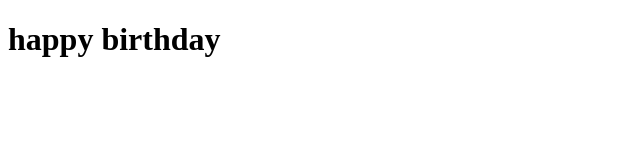
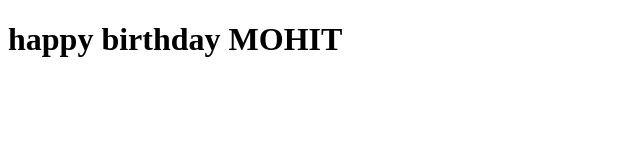
Before and after one commit to Harpal-Tandwal/wishes, a website: page index.html in a window 1280 px wide. Shown: the whole page, without its empty margins (0-640 px from the left). Drawn offline with Linux system fonts and the light colour scheme.

```diff
--- a/index.html
+++ b/index.html
@@ -7,6 +7,6 @@
     <title>Document</title>
 </head>
 <body>
-   <h1> happy birthday</h1>
+   <h1> happy birthday  MOHIT</h1>
 </body>
 </html>
```
